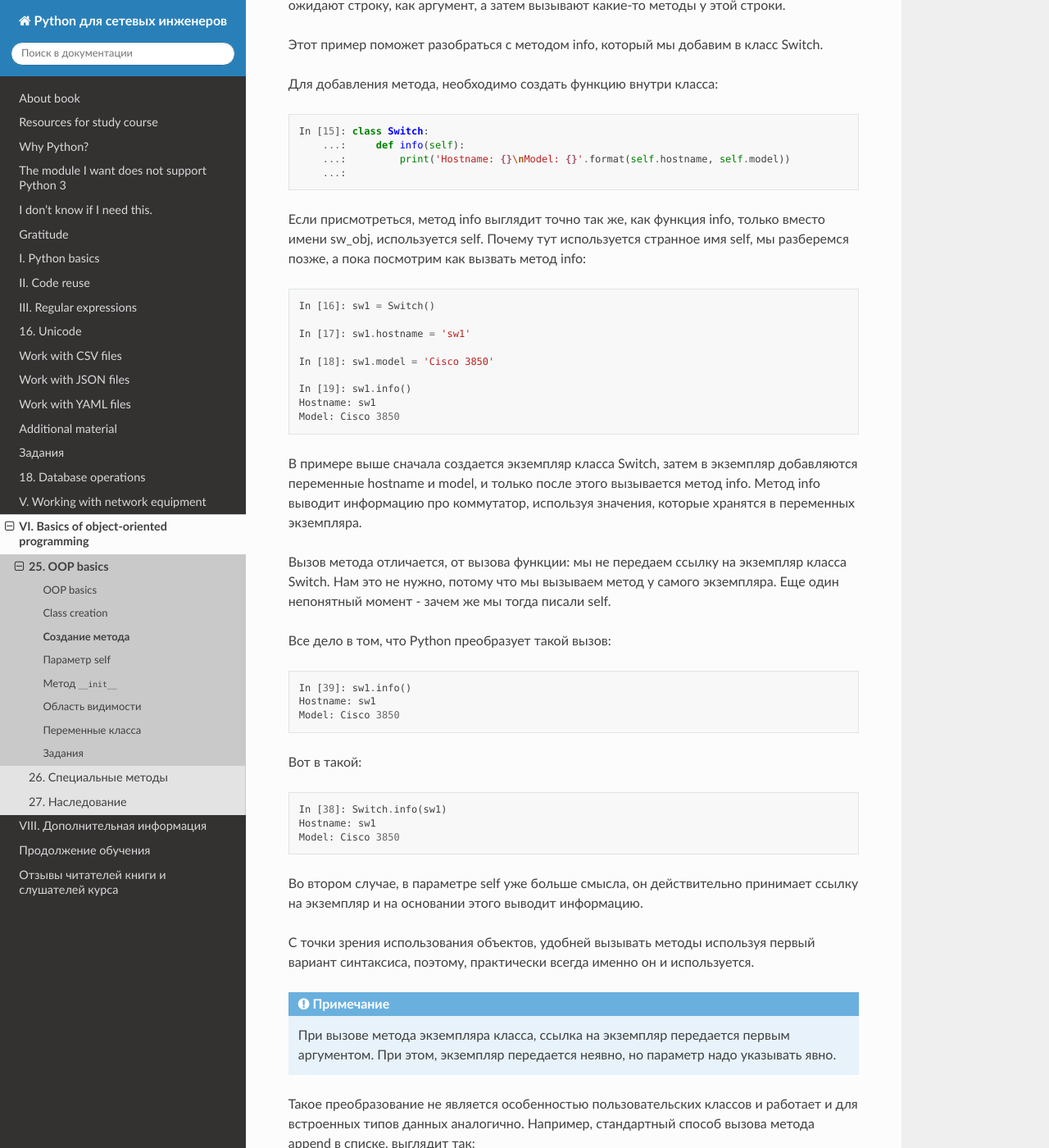
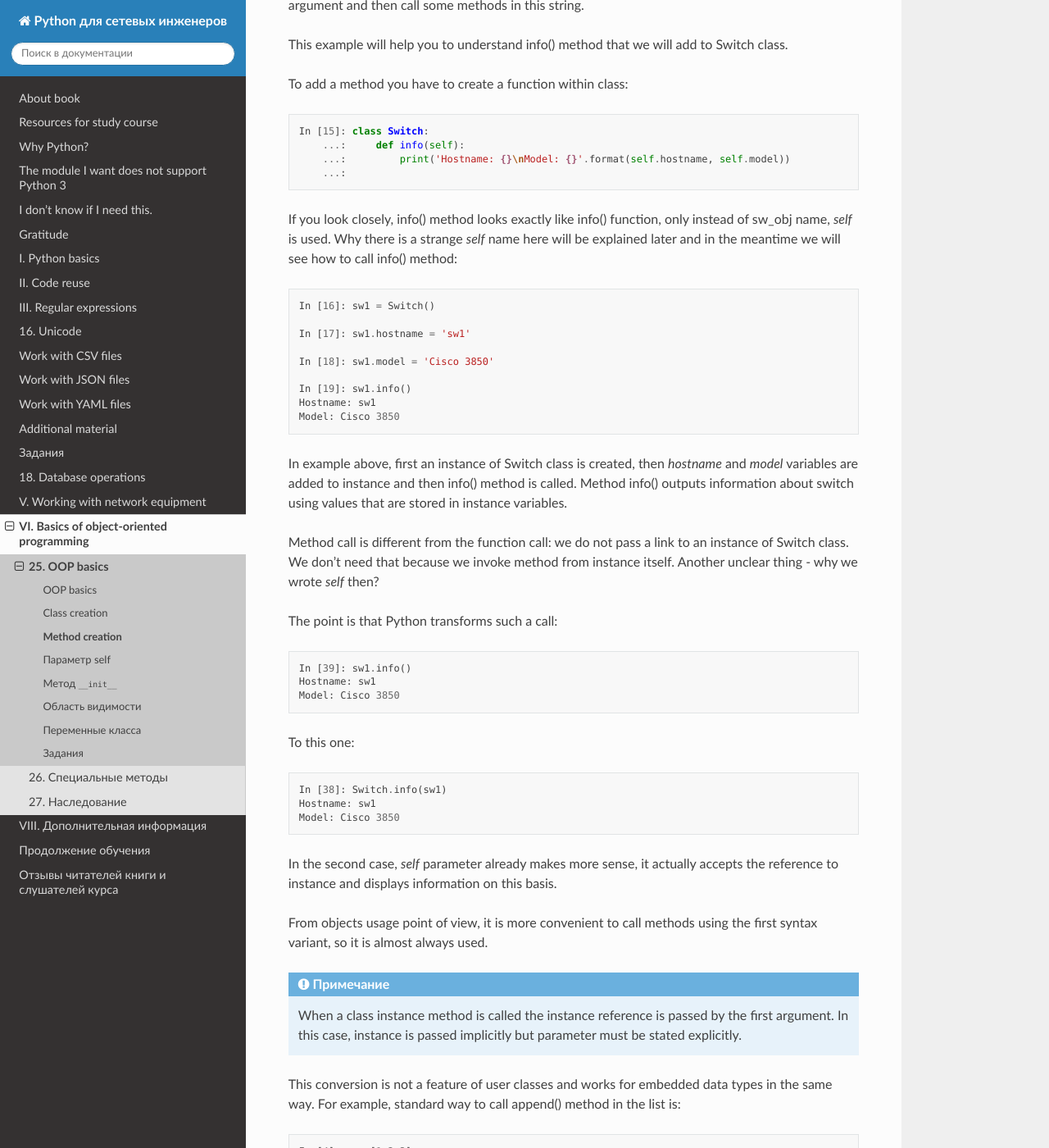
Before and after one commit to Aidar5/nattoeng, a Sphinx documentation site: the page built from docs/source/book/23_oop_basics/create_methods.rst, in a window 1280 px wide and 1400 px high, scrolled down 625 px. Shown: the whole window at 82% size. Built offline with Sphinx 7.4.7 and the Read the Docs theme 2.0.0, drawn with Linux system fonts in a browser that asks for light colours; pages that are not in the unit, such as notebooks, are missing from menus; some of the changed text lies outside the part shown.

Commit message:
Update create_methods.rst

```diff
--- a/docs/source/book/23_oop_basics/create_methods.rst
+++ b/docs/source/book/23_oop_basics/create_methods.rst
@@ -1,9 +1,7 @@
-Создание метода
+Method creation
 ~~~~~~~~~~~~~~~
 
-Прежде чем мы начнем разбираться с методами класса, посмотрим пример
-функции, которая ожидает как аргумент экземпляр класса Switch и выводит
-информацию о нем, используя переменные экземпляра hostname и mode:
+Before we start dealing with class methods, let’s see an example of a function that waits as an argument an instance variable of Switch class and displays information about it using instance variables *hostname* and *mode*:
 
 .. code:: python
 
@@ -21,15 +19,12 @@
     Hostname: sw1
     Model: Cisco 3850
 
-В функции info параметр ``sw_obj`` ожидает экземпляр класса ``Switch``.
-Скорее всего, в это примере нет ничего нового, ведь аналогичным образом
-ранее мы писали функции, которые ожидают строку, как аргумент, а затем
-вызывают какие-то методы у этой строки.
+In info() function, ``sw_obj`` awaits an instance of ``Switch`` class.
+Most likely, there is nothing new about this example, because in the same way earlier we wrote functions that wait for a string as an argument and then call some methods in this string.
 
-Этот пример поможет разобраться с методом info, который мы добавим в
-класс Switch.
+This example will help you to understand info() method that we will add to Switch class.
 
-Для добавления метода, необходимо создать функцию внутри класса:
+To add a method you have to create a function within class:
 
 .. code:: python
 
@@ -38,10 +33,7 @@
         ...:         print('Hostname: {}\nModel: {}'.format(self.hostname, self.model))
         ...:
 
-Если присмотреться, метод info выглядит точно так же, как функция info,
-только вместо имени sw_obj, используется self. Почему тут используется
-странное имя self, мы разберемся позже, а пока посмотрим как вызвать
-метод info:
+If you look closely, info() method looks exactly like info() function, only instead of sw_obj name, *self* is used. Why there is a strange *self* name here will be explained later and in the meantime we will see how to call info() method:
 
 .. code:: python
 
@@ -55,17 +47,11 @@
     Hostname: sw1
     Model: Cisco 3850
 
-В примере выше сначала создается экземпляр класса Switch, затем в
-экземпляр добавляются переменные hostname и model, и только после этого
-вызывается метод info. Метод info выводит информацию про коммутатор,
-используя значения, которые хранятся в переменных экземпляра.
+In example above, first an instance of Switch class is created, then *hostname* and *model* variables are added to instance and then info() method is called. Method info() outputs information about switch using values that are stored in instance variables.
 
-Вызов метода отличается, от вызова функции: мы не передаем ссылку на
-экземпляр класса Switch. Нам это не нужно, потому что мы вызываем метод
-у самого экземпляра. Еще один непонятный момент - зачем же мы тогда
-писали self.
+Method call is different from the function call: we do not pass a link to an instance of Switch class. We don’t need that because we invoke method from instance itself. Another unclear thing - why we wrote *self* then?
 
-Все дело в том, что Python преобразует такой вызов:
+The point is that Python transforms such a call:
 
 .. code:: python
 
@@ -73,7 +59,7 @@
     Hostname: sw1
     Model: Cisco 3850
 
-Вот в такой:
+To this one:
 
 .. code:: python
 
@@ -81,22 +67,15 @@
     Hostname: sw1
     Model: Cisco 3850
 
-Во втором случае, в параметре self уже больше смысла, он действительно
-принимает ссылку на экземпляр и на основании этого выводит информацию.
+In the second case, *self* parameter already makes more sense, it actually accepts the reference to instance and displays information on this basis.
 
-С точки зрения использования объектов, удобней вызывать методы используя
-первый вариант синтаксиса, поэтому, практически всегда именно он и
-используется.
+From objects usage point of view, it is more convenient to call methods using the first syntax variant, so it is almost always used.
 
 .. note::
 
-    При вызове метода экземпляра класса, ссылка на экземпляр передается
-    первым аргументом. При этом, экземпляр передается неявно, но
-    параметр надо указывать явно.
+    When a class instance method is called the instance reference is passed by the first argument. In this case, instance is passed implicitly but parameter must be stated explicitly.
 
-Такое преобразование не является особенностью пользовательских классов и
-работает и для встроенных типов данных аналогично. Например, стандартный
-способ вызова метода append в списке, выглядит так:
+This conversion is not a feature of user classes and works for embedded data types in the same way. For example, standard way to call append() method in the list is:
 
 .. code:: python
 
@@ -107,8 +86,7 @@
     In [6]: a
     Out[6]: [1, 2, 3, 5]
 
-При этом, то же самое можно сделать и используя второй вариант, вызова
-через класс:
+The same can be done using the second option, calling through a class:
 
 .. code:: python
 
```
